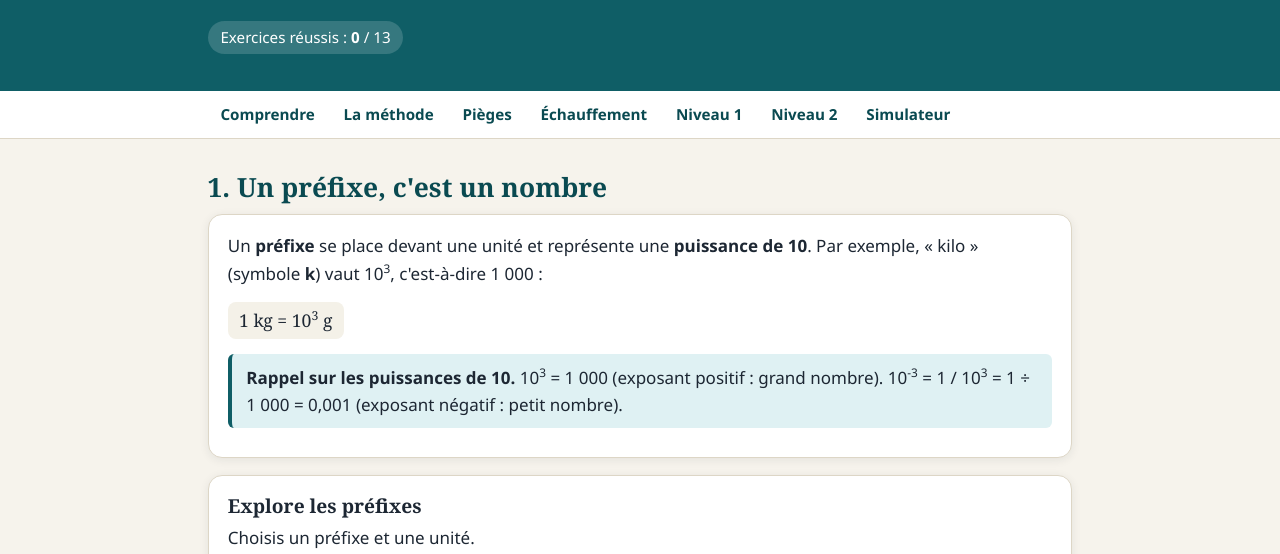
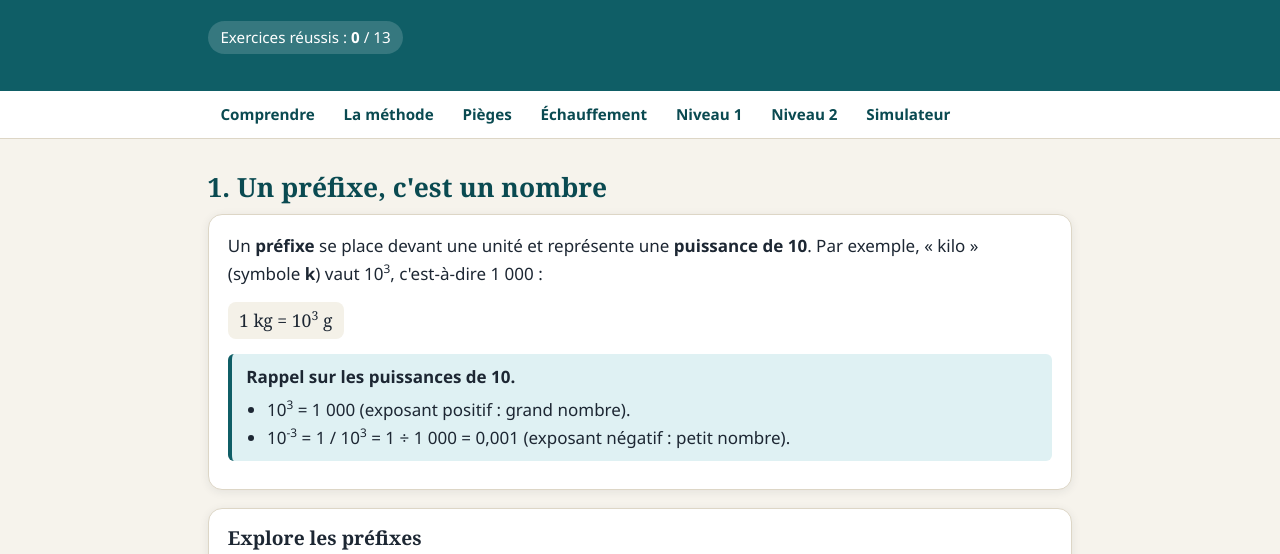
Before and after one commit to lucas202547/physique-chimie-loe-calmette, a plain HTML site: page goodies-2nde/conversions-unites/index.html in a window 1280 px wide. Shown: the part 170-724 px from the top of the page. Drawn offline with Linux system fonts and the light colour scheme.

Commit message:
Conversions d'unités : rappel sur les puissances de 10 en liste à puces
Co-Authored-By: Claude Sonnet 5.5 <noreply@anthropic.com>
Claude-Session: https://claude.ai/code/session_01TnNJSzX7B48zSsrACvhywV

```diff
--- a/goodies-2nde/conversions-unites/index.html
+++ b/goodies-2nde/conversions-unites/index.html
@@ -163,7 +163,12 @@ select{font:inherit;padding:.4rem .6rem;border:1.5px solid #b9b19c;border-radius
   <div class="card">
     <p>Un <b>préfixe</b> se place devant une unité et représente une <b>puissance de 10</b>. Par exemple, « kilo » (symbole <b>k</b>) vaut 10<sup>3</sup>, c'est-à-dire 1 000 :</p>
     <p class="eq">1 kg = 10<sup>3</sup> g</p>
-    <div class="note blue"><b>Rappel sur les puissances de 10.</b> 10<sup>3</sup> = 1 000 (exposant positif : grand nombre). 10<sup>-3</sup> = 1 / 10<sup>3</sup> = 1 ÷ 1 000 = 0,001 (exposant négatif : petit nombre).</div>
+    <div class="note blue"><b>Rappel sur les puissances de 10.</b>
+      <ul style="padding-left:1.3rem;margin:.3rem 0 0">
+        <li>10<sup>3</sup> = 1 000 (exposant positif : grand nombre).</li>
+        <li>10<sup>-3</sup> = 1 / 10<sup>3</sup> = 1 ÷ 1 000 = 0,001 (exposant négatif : petit nombre).</li>
+      </ul>
+    </div>
   </div>
   <div class="card">
     <h3>Explore les préfixes</h3>
```
